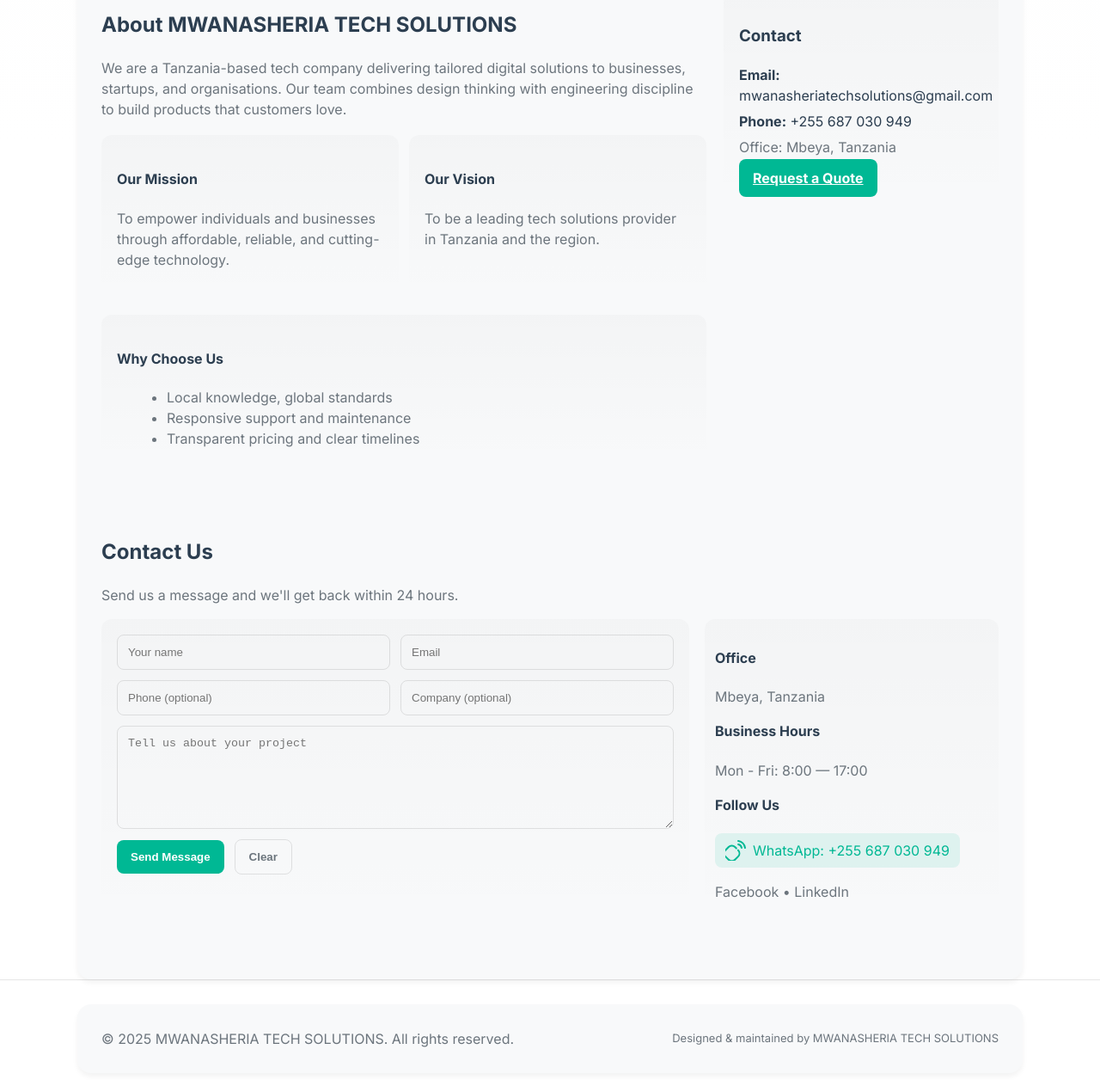
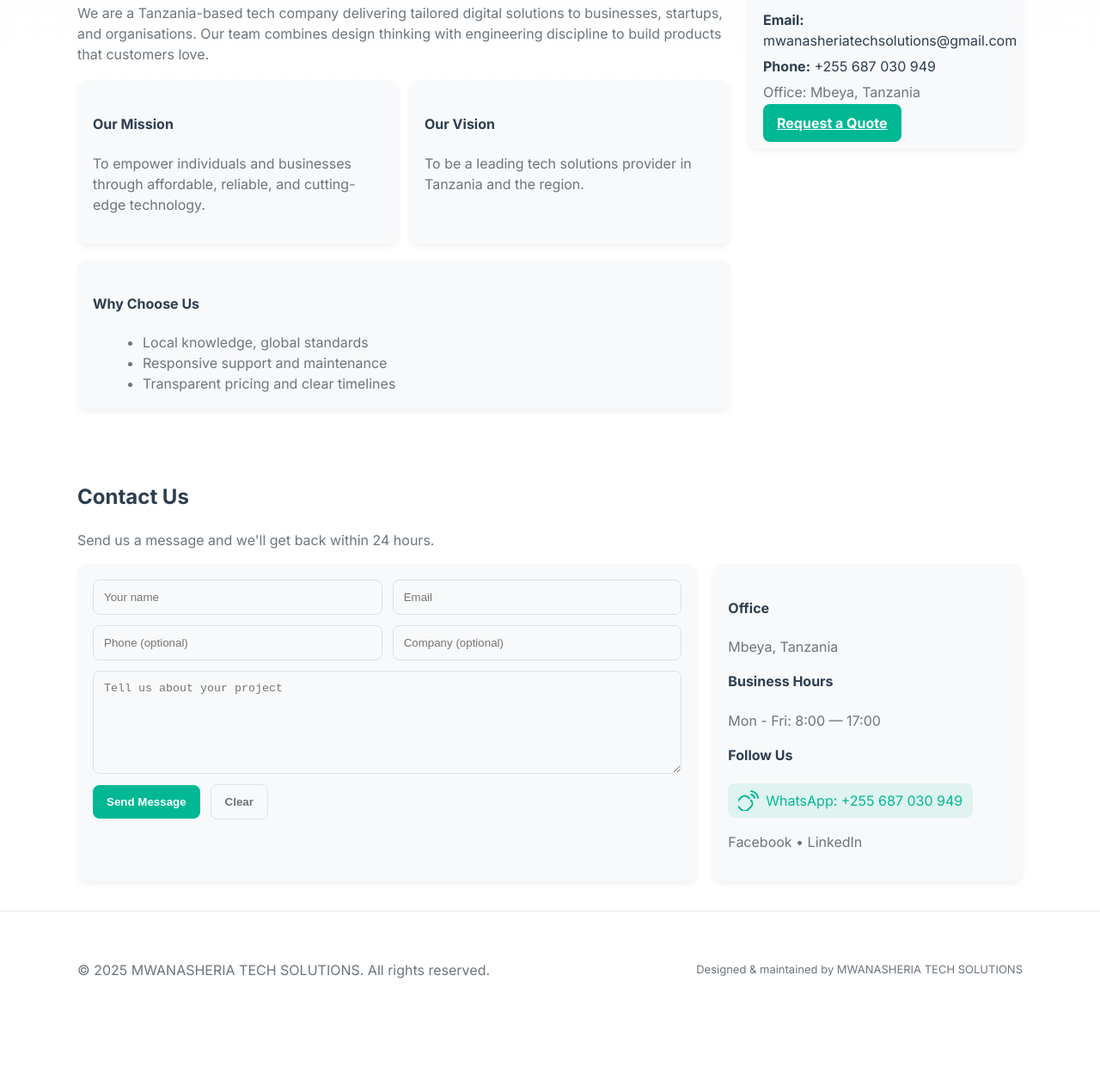
Before and after one commit to Mwanasheria/mwanasheria-tech-solutions, a plain HTML site: page index.html in a window 1280 px wide. Shown: the part 1500-2756 px from the top of the page at 86% size. After the commit the page ends 2696 px from the top, so only its background shows below. Drawn offline with Linux system fonts and the light colour scheme.

Commit message:
fixed container size

```diff
--- a/index.html
+++ b/index.html
@@ -41,10 +41,7 @@
         .container {
             max-width: var(--maxw);
             margin: 0 auto;
-            padding: 28px;
-            background: var(--card);
-            border-radius: 16px;
-            box-shadow: 0 4px 6px rgba(0,0,0,0.05);
+            padding: 28px 0;
         }
 
         header {
@@ -296,6 +293,42 @@
                 grid-template-columns: 1fr
             }
         }
+
+        /* Styling for specific sections */
+        .hero-right {
+            background: var(--card);
+            border-radius: 12px;
+            padding: 18px;
+            box-shadow: 0 4px 6px rgba(0,0,0,0.05);
+        }
+
+        .services {
+            background: var(--card);
+            border-radius: 12px;
+            padding: 34px 18px;
+            box-shadow: 0 4px 6px rgba(0,0,0,0.05);
+        }
+
+        .about .card {
+            background: var(--card);
+            border-radius: 12px;
+            padding: 18px;
+            box-shadow: 0 4px 6px rgba(0,0,0,0.05);
+        }
+
+        .contact .card {
+            background: var(--card);
+            border-radius: 12px;
+            padding: 18px;
+            box-shadow: 0 4px 6px rgba(0,0,0,0.05);
+        }
+
+        .contact .info {
+            background: var(--card);
+            border-radius: 12px;
+            padding: 18px;
+            box-shadow: 0 4px 6px rgba(0,0,0,0.05);
+        }
     </style>
 
     <script type="application/ld+json">
@@ -336,12 +369,12 @@
         </div>
     </header>
 
-    <main class="container">
+    <main>
         <!-- HERO -->
-        <section class="hero" id="home">
+        <section class="container hero" id="home">
             <div class="hero-left">
                 <h1>Innovative digital solutions for a smarter future</h1>
-                <p>MWANASHERIA TECH SOLUTIONS builds scalable software, modern websites, and beautiful mobile apps that help businesses grow. We focus on usability, performance, and measurable results.</p>
+                <p style="color:var(--muted)">MWANASHERIA TECH SOLUTIONS builds scalable software, modern websites, and beautiful mobile apps that help businesses grow. We focus on usability, performance, and measurable results.</p>
                 <div class="cta-row">
                     <button class="btn btn-primary" onclick="scrollToContact()">Get a Free Quote</button>
                     <a class="btn btn-outline" href="#portfolio">See Portfolio</a>
@@ -380,7 +413,7 @@
         </section>
 
         <!-- SERVICES -->
-        <section id="services" class="services">
+        <section id="services" class="container services">
             <h2>Our Services</h2>
             <p style="color:var(--muted)">We offer end-to-end digital solutions — from idea to launch and beyond.</p>
 
@@ -403,7 +436,7 @@
         </section>
 
         <!-- PORTFOLIO -->
-        <section id="portfolio" style="padding:28px 0">
+        <section id="portfolio" class="container" style="padding:28px 0">
             <h2>Portfolio</h2>
             <p style="color:var(--muted)">Selected projects and demos — click to view details.</p>
 
@@ -435,7 +468,7 @@
         </section>
 
         <!-- ABOUT -->
-        <section id="about" class="about">
+        <section id="about" class="container about">
             <div>
                 <h2>About MWANASHERIA TECH SOLUTIONS</h2>
                 <p style="color:var(--muted)">We are a Tanzania-based tech company delivering tailored digital solutions to businesses, startups, and organisations. Our team combines design thinking with engineering discipline to build products that customers love.</p>
@@ -479,7 +512,7 @@
         </section>
 
         <!-- CONTACT -->
-        <section id="contact" class="contact">
+        <section id="contact" class="container contact">
             <h2>Contact Us</h2>
             <p style="color:var(--muted)">Send us a message and we'll get back within 24 hours.</p>
 
@@ -500,7 +533,7 @@
                     </form>
                 </div>
 
-                <div class="card info">
+                <div class="info">
                     <h4>Office</h4>
                     <p style="color:var(--muted)">Mbeya, Tanzania</p>
                     <h4 style="margin-top:12px">Business Hours</h4>
```
